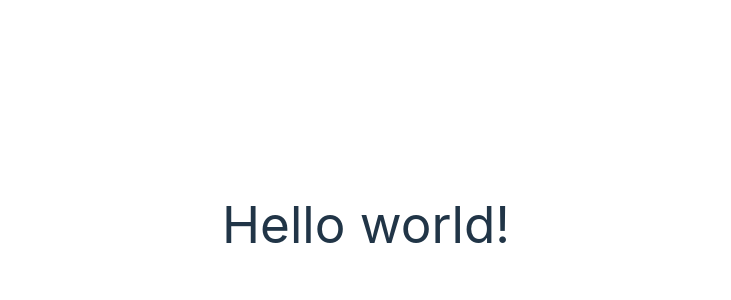
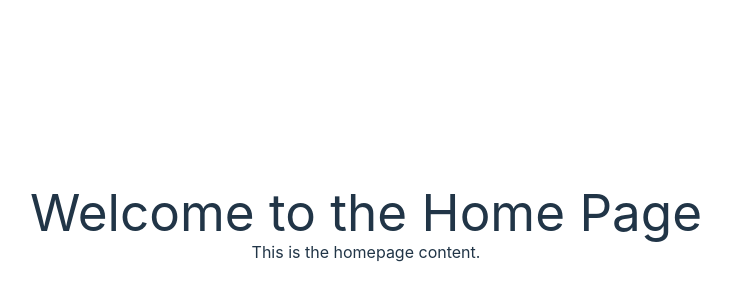
Before and after one commit to FSA-Fit-Check/Fit-Check, a React (Vite) app: page / in a window 1280 px wide. Shown: the part 176-476 px from the top of the page, without its empty margins (274-1005 px from the left). Built offline with nearby package versions, Linux system fonts and the light colour scheme.

Commit message:
added home page component, renders to screen

```diff
--- a/src/App.jsx
+++ b/src/App.jsx
@@ -1,13 +1,15 @@
 import './App.css'
 import './output.css'
+import Home from './components/home.jsx';
 
 function App() {
   console.log(`test`)
 
   return (
-    <h1>
-      Hello world!
-    </h1>
+    <>
+    <Home/>
+    </>
+
   )
 }
 
--- /dev/null
+++ b/src/components/home.jsx
@@ -0,0 +1,12 @@
+import React from 'react';
+
+const Home = () => {
+  return (
+    <div>
+      <h1>Welcome to the Home Page</h1>
+      <p>This is the homepage content.</p>
+    </div>
+  );
+};
+
+export default Home;
```
